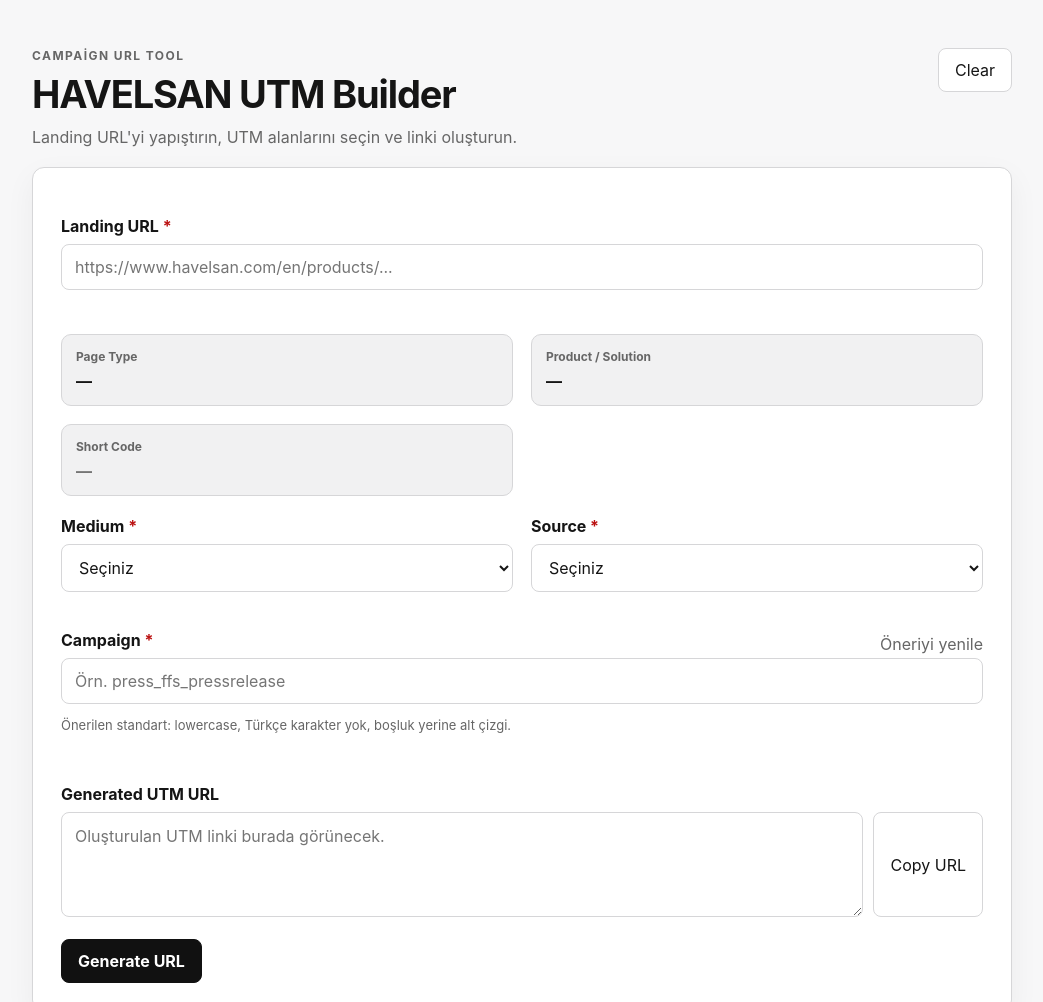
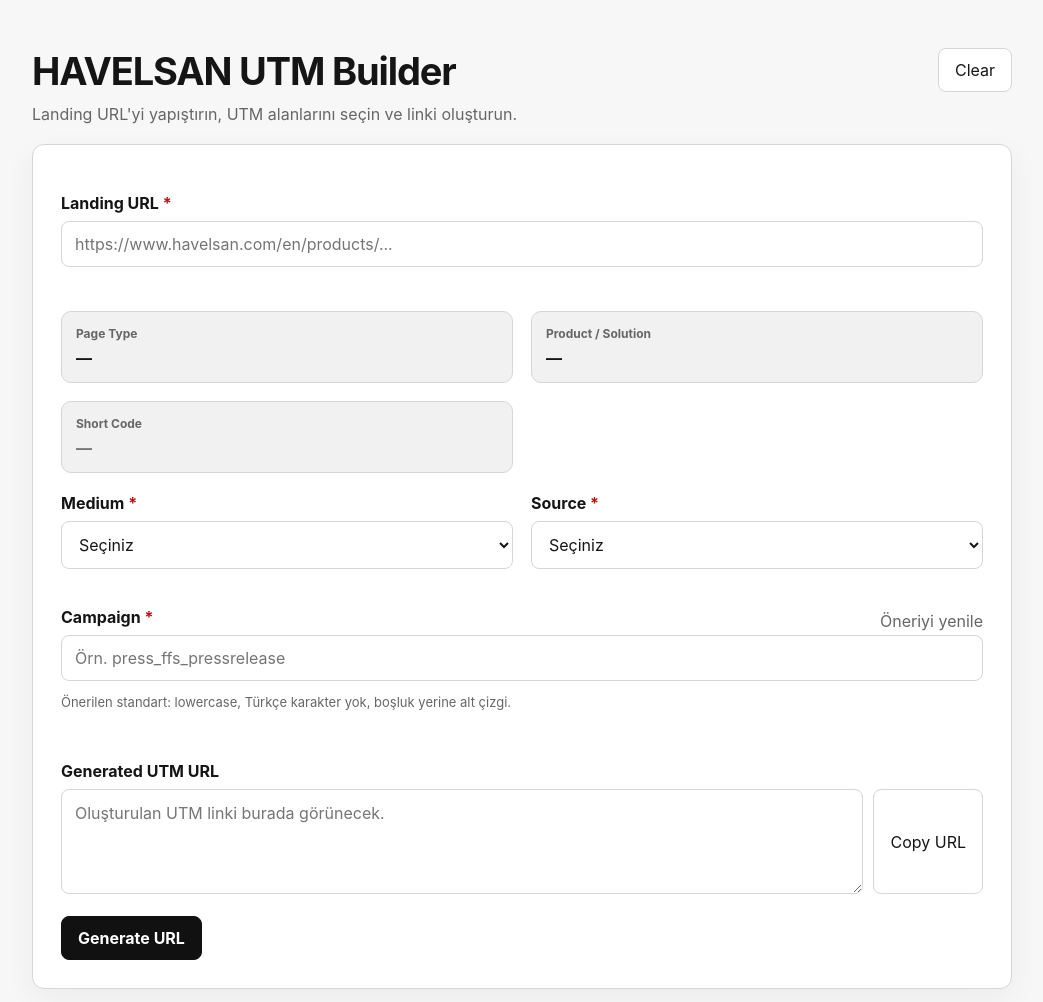
Before and after one commit to Mburak-cmd/utm-builder, a plain HTML site: page index.html in a window 1280 px wide. Shown: the top 1002 px of the page, without its empty margins (118-1161 px from the left). Drawn offline with Linux system fonts and the light colour scheme.

Commit message:
campaign URL tool (dltd)

```diff
--- a/index.html
+++ b/index.html
@@ -11,7 +11,6 @@
   <main class="app-shell">
     <header class="app-header">
       <div>
-        <p class="eyebrow">Campaign URL Tool</p>
         <h1>HAVELSAN UTM Builder</h1>
         <p class="subtitle">Landing URL'yi yapıştırın, UTM alanlarını seçin ve linki oluşturun.</p>
       </div>
```
